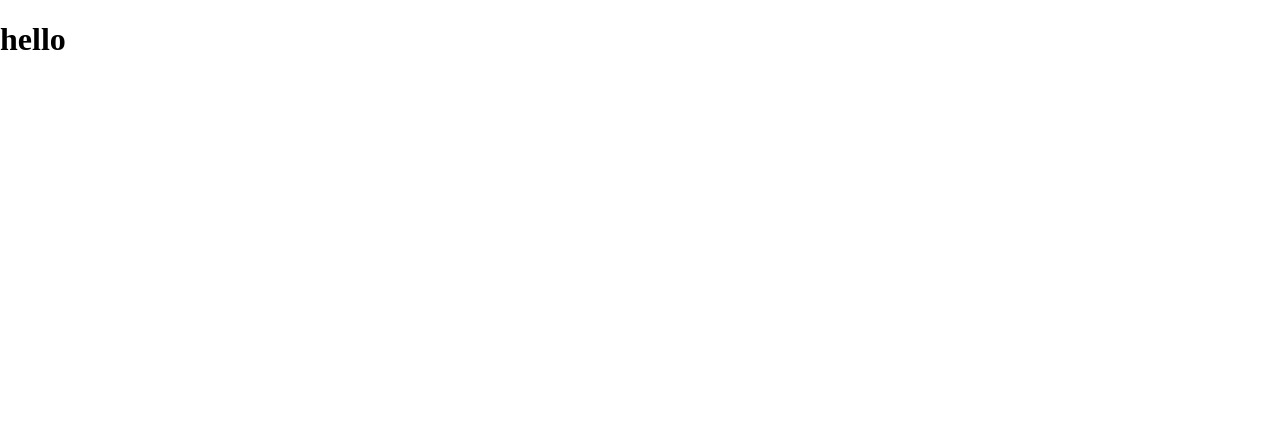
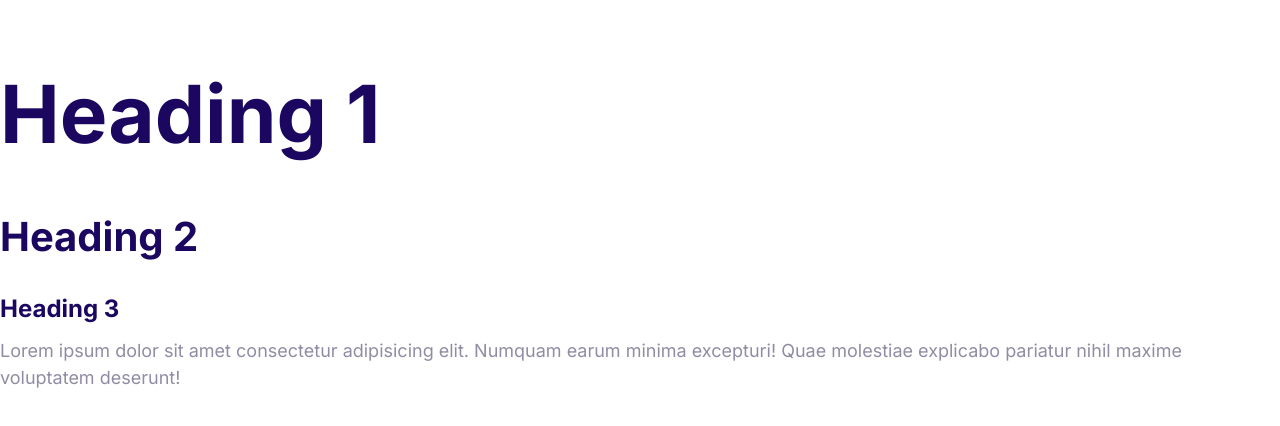
Before and after one commit to Sudarsan-47/Html-part-3, a plain HTML site: page index.html in a window 1280 px wide. Drawn offline with Linux system fonts and the light colour scheme.

Commit message:
Define the styles for the fonts.

```diff
--- a/css/styles.css
+++ b/css/styles.css
@@ -5,3 +5,54 @@
     --color-heading:#1b0760;
     --color-body:#918ca4;
 }
+html {
+    font-size: 62.5%;
+}
+
+body {
+    font-family: 'Inter', Arial, Helvetica, sans-serif;
+    font-size: 2.4rem;
+    line-height: 1.5;
+    color: var(--color-body);
+}
+
+h1,
+h2,
+h3 {
+    color: var(--color-heading);
+    margin-bottom: 1rem;
+}
+
+h1 {
+    font-size: 10.6rem;
+}
+
+h2 {
+    font-size: 5.3rem;
+}
+
+h3 {
+    font-size: 4rem;
+}
+
+p {
+    margin-top: 0;
+}
+
+@media screen and (min-width:1000px) {
+    body {
+        font-size: 1.8rem;
+    }
+
+    h1 {
+        font-size: 8rem;
+    }
+
+    h2 {
+        font-size: 4rem;
+    }
+
+    h3 {
+        font-size: 2.4rem;
+    }
+}
--- a/index.html
+++ b/index.html
@@ -5,10 +5,17 @@
     <meta http-equiv="X-UA-Compatible" content="IE=edge">
     <meta name="viewport" content="width=device-width, initial-scale=1.0">
     <title>Document</title>
+    <link rel="preconnect" href="https://fonts.googleapis.com">
+    <link rel="preconnect" href="https://fonts.gstatic.com" crossorigin>
+    <link href="https://fonts.googleapis.com/css2?family=Inter:wght@400;700&display=swap" rel="stylesheet">
     <link rel="stylesheet" href="css/normalize.css">
     <link rel="stylesheet" href="css/styles.css">
 </head>
 <body>
-    <h1>hello</h1>
+    <h1>Heading 1</h1>
+    <h2>Heading 2</h2>
+    <h3>Heading 3</h3>
+    <p>Lorem ipsum dolor sit amet consectetur adipisicing elit. Numquam earum minima excepturi! Quae molestiae explicabo
+        pariatur nihil maxime voluptatem deserunt!</p>
 </body>
 </html>
```
